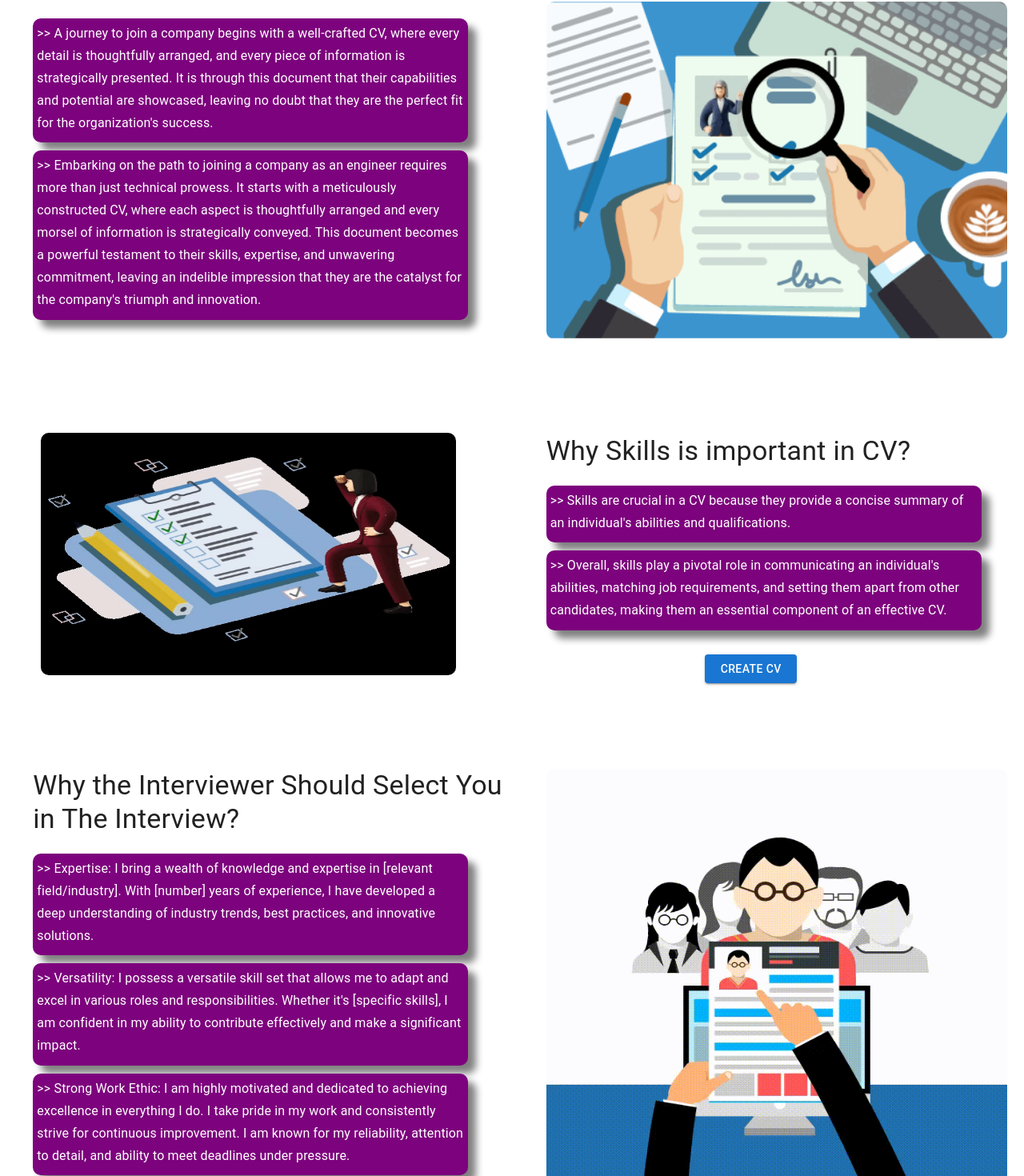
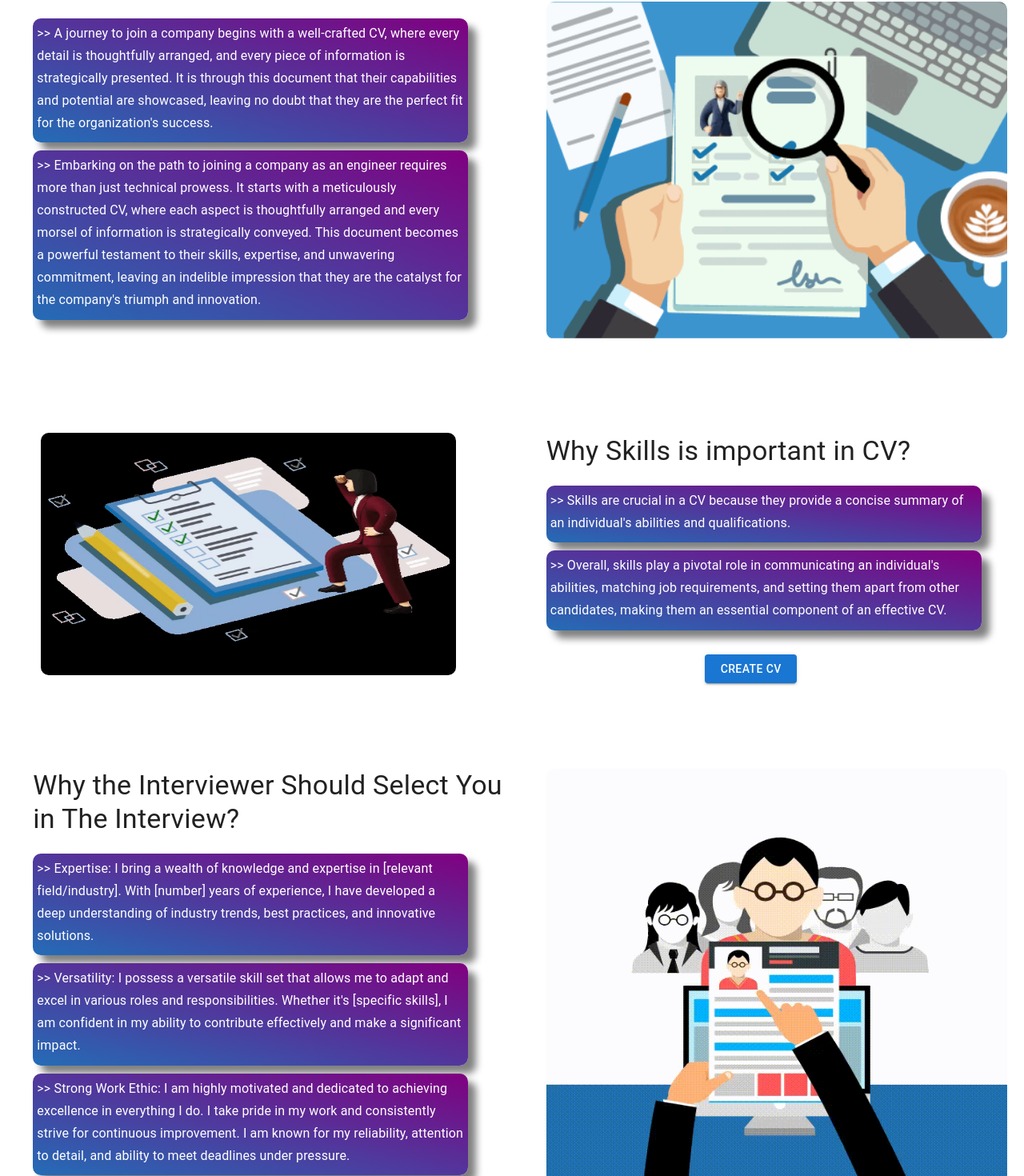
Before and after one commit to Ahmed0-Safwat/CV-Generator, a React (Vite) app: page / in a window 1280 px wide. Shown: the part 948-2418 px from the top of the page at 80% size. Built offline with nearby package versions, Linux system fonts and the light colour scheme.

Commit message:
Home content changed

```diff
--- a/src/components/Home/Content/Content.jsx
+++ b/src/components/Home/Content/Content.jsx
@@ -234,7 +234,7 @@ const Content = () => {
           </Stack>
           <Stack
             style={{
-              backgroundColor: "#7d027d",
+              background: "linear-gradient(to left bottom, purple, #246cb6)",
               color: "white",
               width: "85%",
               borderRadius: "10px",
@@ -254,7 +254,7 @@ const Content = () => {
           </Stack>
           <Stack
             style={{
-              backgroundColor: "#7d027d",
+              background: "linear-gradient(to left bottom, purple, #246cb6)",
               color: "white",
               width: "85%",
               borderRadius: "10px",
@@ -350,7 +350,7 @@ const Content = () => {
           </Stack>
           <Stack
             style={{
-              backgroundColor: "#7d027d",
+              background: "linear-gradient(to left bottom, purple, #246cb6)",
               color: "white",
               width: "85%",
               borderRadius: "10px",
@@ -366,7 +366,7 @@ const Content = () => {
           </Stack>
           <Stack
             style={{
-              backgroundColor: "#7d027d",
+              background: "linear-gradient(to left bottom, purple, #246cb6)",
               color: "white",
               width: "85%",
               borderRadius: "10px",
@@ -425,7 +425,7 @@ const Content = () => {
           </Stack>
           <Stack
             style={{
-              backgroundColor: "#7d027d",
+              background: "linear-gradient(to left bottom, purple, #246cb6)",
               color: "white",
               width: "85%",
               borderRadius: "10px",
@@ -443,7 +443,7 @@ const Content = () => {
           </Stack>
           <Stack
             style={{
-              backgroundColor: "#7d027d",
+              background: "linear-gradient(to left bottom, purple, #246cb6)",
               color: "white",
               width: "85%",
               borderRadius: "10px",
@@ -461,7 +461,7 @@ const Content = () => {
           </Stack>
           <Stack
             style={{
-              backgroundColor: "#7d027d",
+              background: "linear-gradient(to left bottom, purple, #246cb6)",
               color: "white",
               width: "85%",
               borderRadius: "10px",
```
